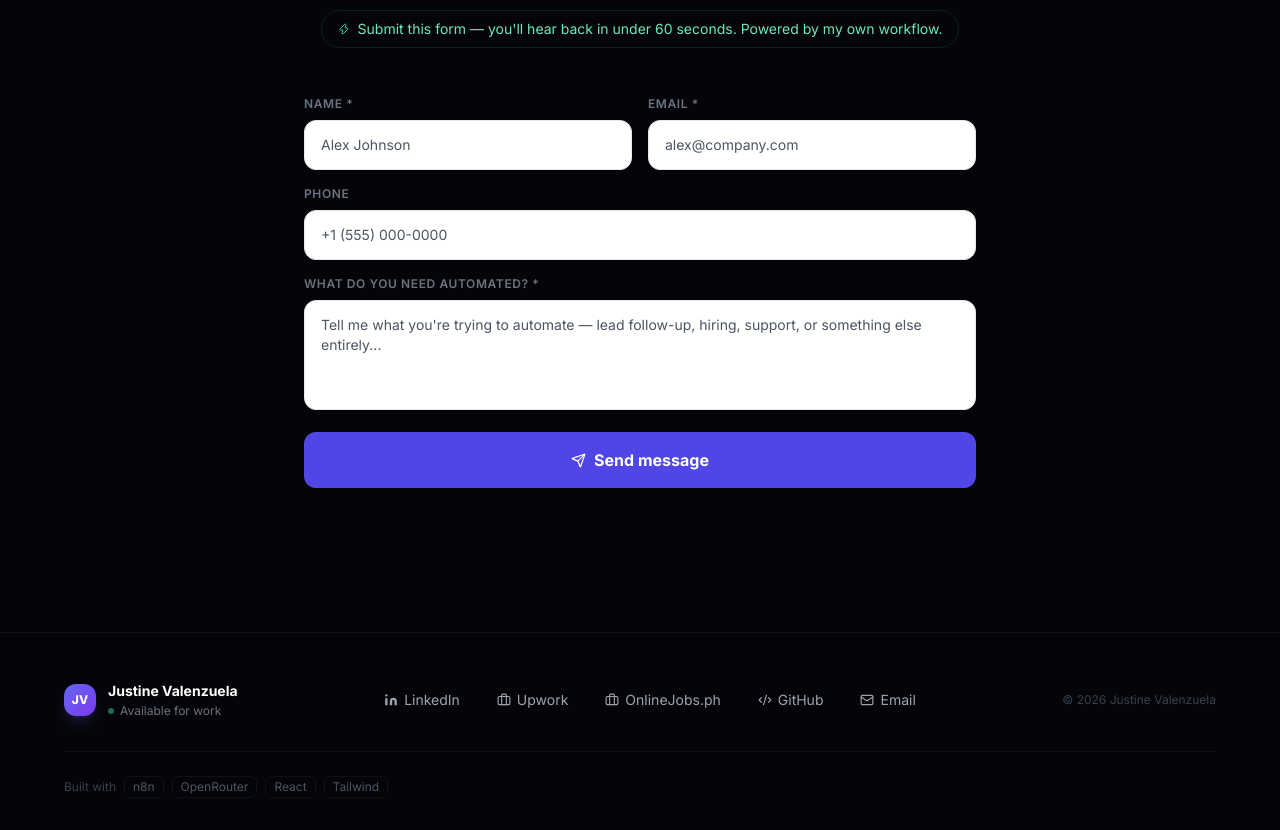
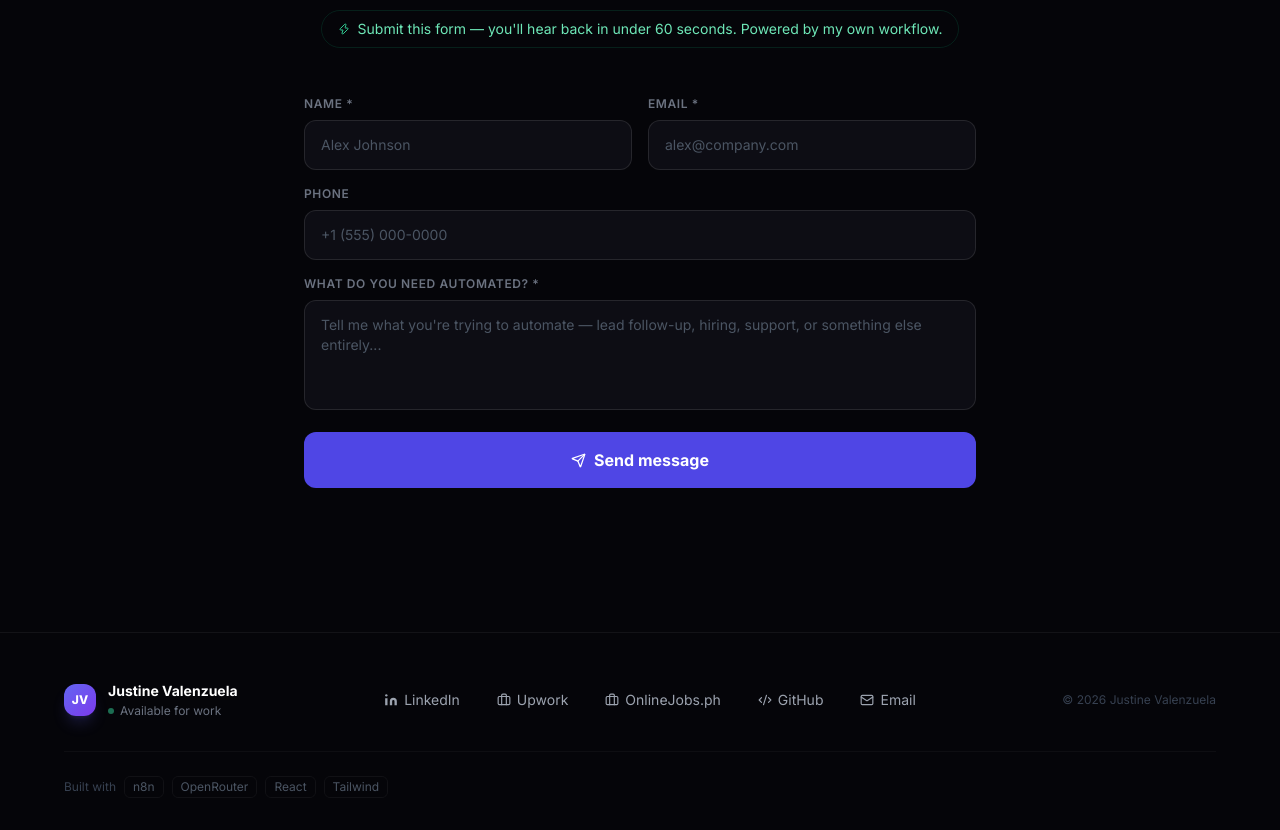
Before and after one commit to valenzuelajustinejurel/jv-portfolio, a React (Vite) app: page / in a window 1280 px wide. Shown: the part 5670-6500 px from the top of the page. Built offline with nearby package versions, Linux system fonts and the light colour scheme; no server answers.

Commit message:
fix: solid dark background on form inputs so text is always visible

```diff
--- a/src/components/Contact.jsx
+++ b/src/components/Contact.jsx
@@ -3,7 +3,7 @@ import { Send, Zap } from 'lucide-react'
 
 const WEBHOOK_URL = import.meta.env.VITE_N8N_LEAD_WEBHOOK_URL
 
-const inputClass = 'w-full bg-white/4 border border-white/8 focus:border-indigo-500/60 focus:bg-white/6 rounded-xl px-4 py-3.5 text-white text-sm placeholder-gray-600 outline-none transition-all duration-200'
+const inputClass = 'w-full bg-[#0d0d14] border border-white/10 focus:border-indigo-500/60 focus:bg-[#111118] rounded-xl px-4 py-3.5 text-gray-100 text-sm placeholder-gray-600 outline-none transition-all duration-200'
 
 export default function Contact() {
   const [form, setForm] = useState({ name: '', email: '', phone: '', message: '' })
```
